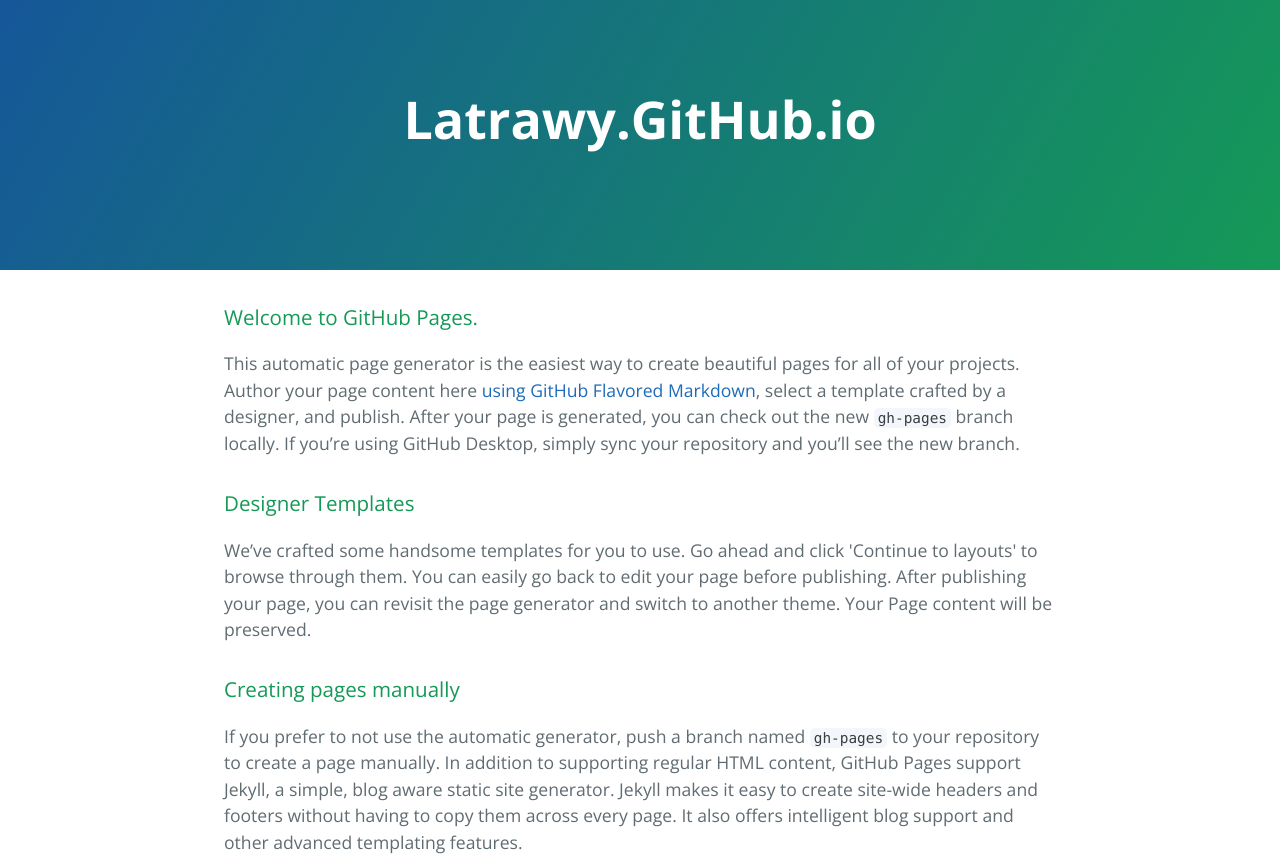
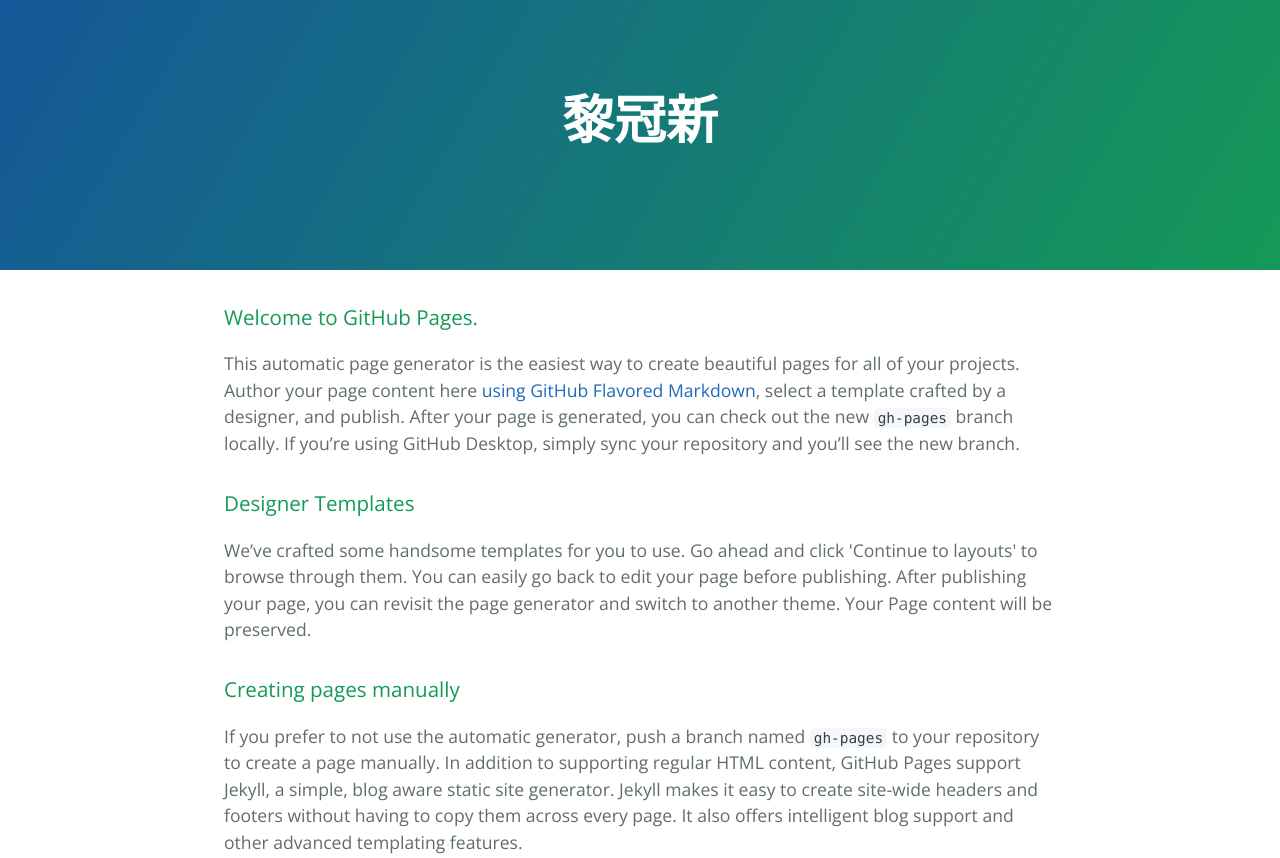
Before and after one commit to latrawy/latrawy.github.io, a plain HTML site: page index.html in a window 1280 px wide. Shown: the top 858 px of the page. Drawn offline with nearby package versions, Linux system fonts and the light colour scheme.

Commit message:
Update index.html

```diff
--- a/index.html
+++ b/index.html
@@ -11,7 +11,7 @@
   </head>
   <body>
     <section class="page-header">
-      <h1 class="project-name">Latrawy.GitHub.io</h1>
+      <h1 class="project-name">黎冠新</h1>
       <h2 class="project-tagline"></h2>
     </section>
 
```
